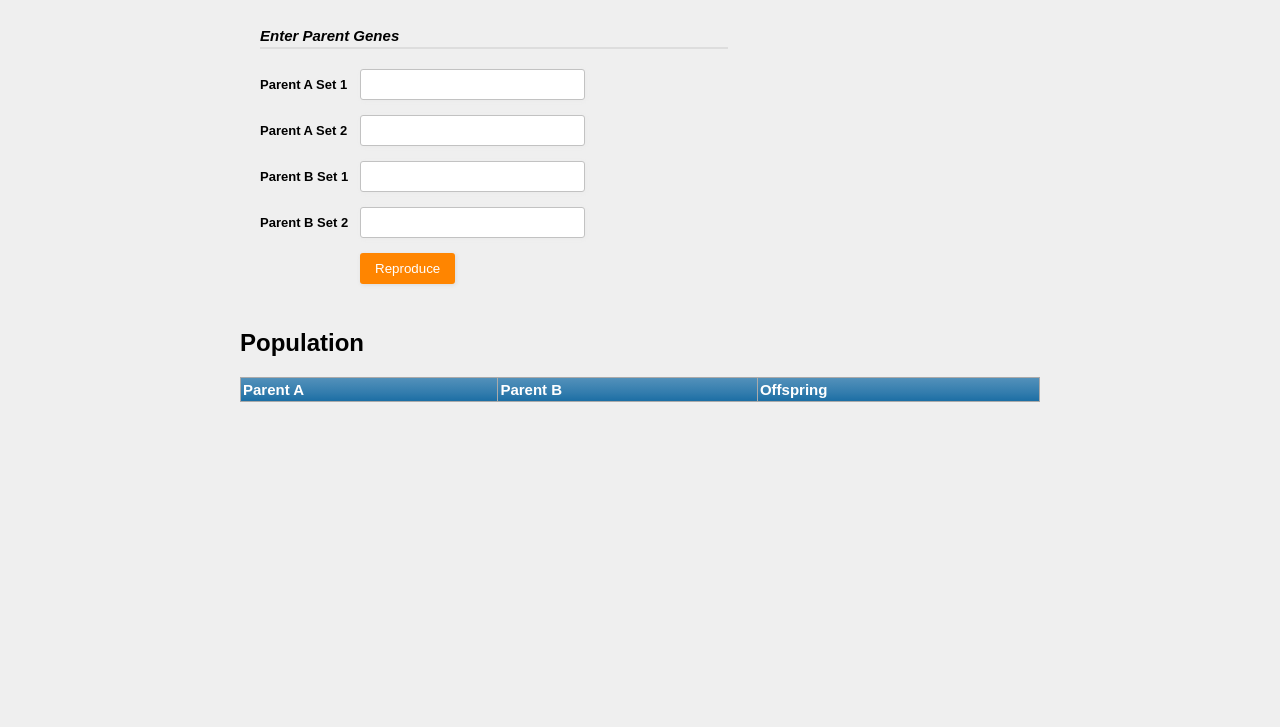
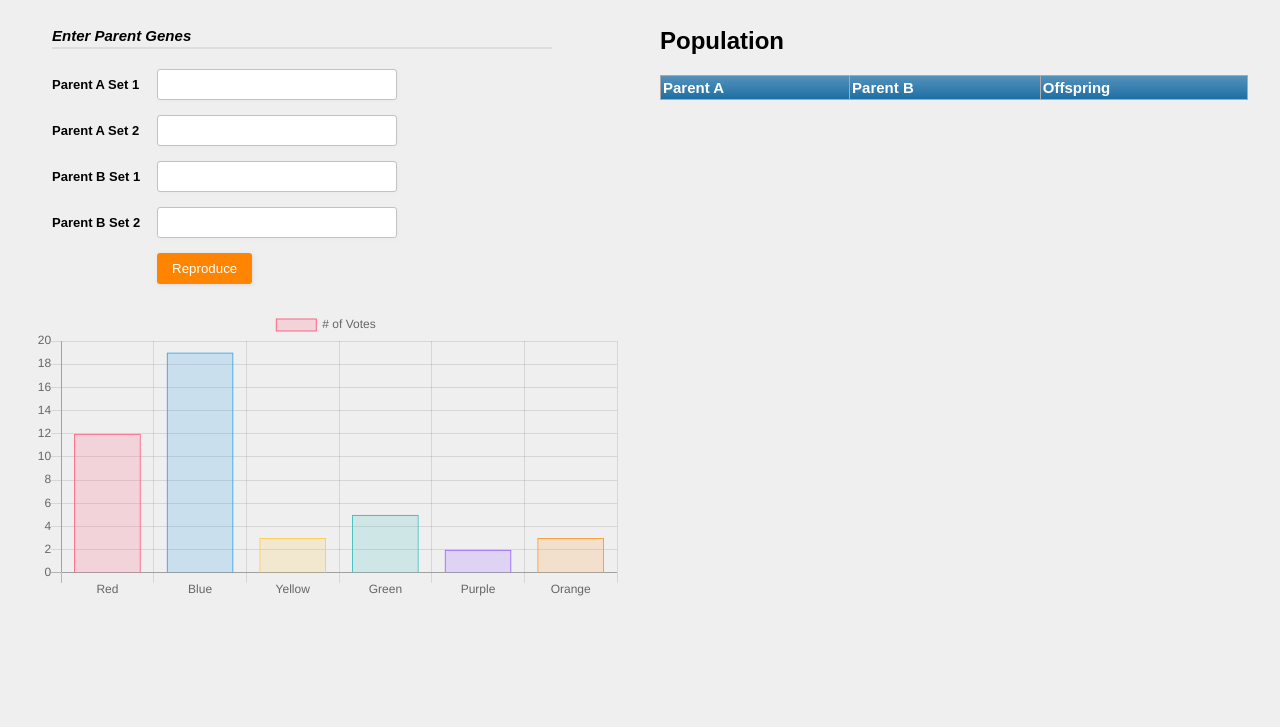
Before and after one commit to bmodi/svarbnetics, a website: page public/svarbnetics.html in a window 1280 px wide. Shown: the part 73-800 px from the top of the page. Drawn offline with nearby package versions, Linux system fonts and the light colour scheme.

Commit message:
Added css

```diff
--- a/public/styles/default.css
+++ b/public/styles/default.css
@@ -1,35 +1,23 @@
+.grid-container {
+	display: grid;
+	grid-template-columns: 1fr 1fr;
+	grid-template-rows: 1fr;
+	grid-template-areas: "input popluation";
+	gap: 0px 40px;
+  }
+
+  .input { grid-area: input; }
+
+  .popluation { grid-area: popluation; }
+
+
 body
 {
-    width:800px;
+    width:95%;
     margin-left:auto;
     margin-right:auto;
     font-family: Arial, Helvetica, sans-serif;
 }
-
-/* Include the padding and border in an element's total width and height */
-* {
-  box-sizing: border-box;
-}
-
-
-
-
-/* Style the header */
-.header {
-  background-color: #f44336;
-  padding: 30px 40px;
-  color: white;
-  text-align: center;
-}
-
-/* Clear floats after the header */
-.header:after {
-  content: "";
-  display: table;
-  clear: both;
-}
-
-
 
 /* Simple Card styles for prettying */
 
@@ -40,9 +28,6 @@ html {
 
 body {
   background-color: #efefef;
-}
-* {
-  box-sizing: border-box;
 }
 
 .form-style-2{
--- a/public/svarbnetics.html
+++ b/public/svarbnetics.html
@@ -6,10 +6,14 @@
         import createOffspring from './scripts/main.js';
         window.createOffspring = createOffspring;
     </script>
+    <script src="https://cdn.jsdelivr.net/npm/chart.js@2.9.3/dist/Chart.min.js"></script>
 </head>
 <body>
+
     <h1>Welcome to SVARBnetics!</h1>
 
+    <div class="grid-container">
+        <div class="input">
                 <div class="form-style-2">
                         <div class="form-style-2-heading">Enter Parent Genes</div>
                         <form action="" onsubmit="createOffspring()">
@@ -21,7 +25,51 @@
                             <label><span> </span><input type="button" value="Reproduce" onclick="createOffspring()"/></label>
                         </form>
                 </div>
+                <canvas id="myChart" width="100" height="50"></canvas>
+                <script>
+                    var ctx = document.getElementById('myChart').getContext('2d');
+                    var myChart = new Chart(ctx, {
+                        type: 'bar',
+                        data: {
+                            labels: ['Red', 'Blue', 'Yellow', 'Green', 'Purple', 'Orange'],
+                            datasets: [{
+                                label: '# of Votes',
+                                data: [12, 19, 3, 5, 2, 3],
+                                backgroundColor: [
+                                    'rgba(255, 99, 132, 0.2)',
+                                    'rgba(54, 162, 235, 0.2)',
+                                    'rgba(255, 206, 86, 0.2)',
+                                    'rgba(75, 192, 192, 0.2)',
+                                    'rgba(153, 102, 255, 0.2)',
+                                    'rgba(255, 159, 64, 0.2)'
+                                ],
+                                borderColor: [
+                                    'rgba(255, 99, 132, 1)',
+                                    'rgba(54, 162, 235, 1)',
+                                    'rgba(255, 206, 86, 1)',
+                                    'rgba(75, 192, 192, 1)',
+                                    'rgba(153, 102, 255, 1)',
+                                    'rgba(255, 159, 64, 1)'
+                                ],
+                                borderWidth: 1
+                            }]
+                        },
+                        options: {
+                            scales: {
+                                yAxes: [{
+                                    ticks: {
+                                        beginAtZero: true
+                                    }
+                                }]
+                            }
+                        }
+                    });
+                </script>
 
+        </div>
+        <div class="chart">
+        </div>
+        <div class="popluation">
             <h2>Population</h2>
             <table id="population" class="blueTable">
                 <thead>
@@ -29,5 +77,8 @@
                 </thead>
                 <tbody></tbody>
             </table>
+        </div>
+    </div>
+
 </body>
 </html>
```
Lines whose indentation alone changed are shown as unchanged.
